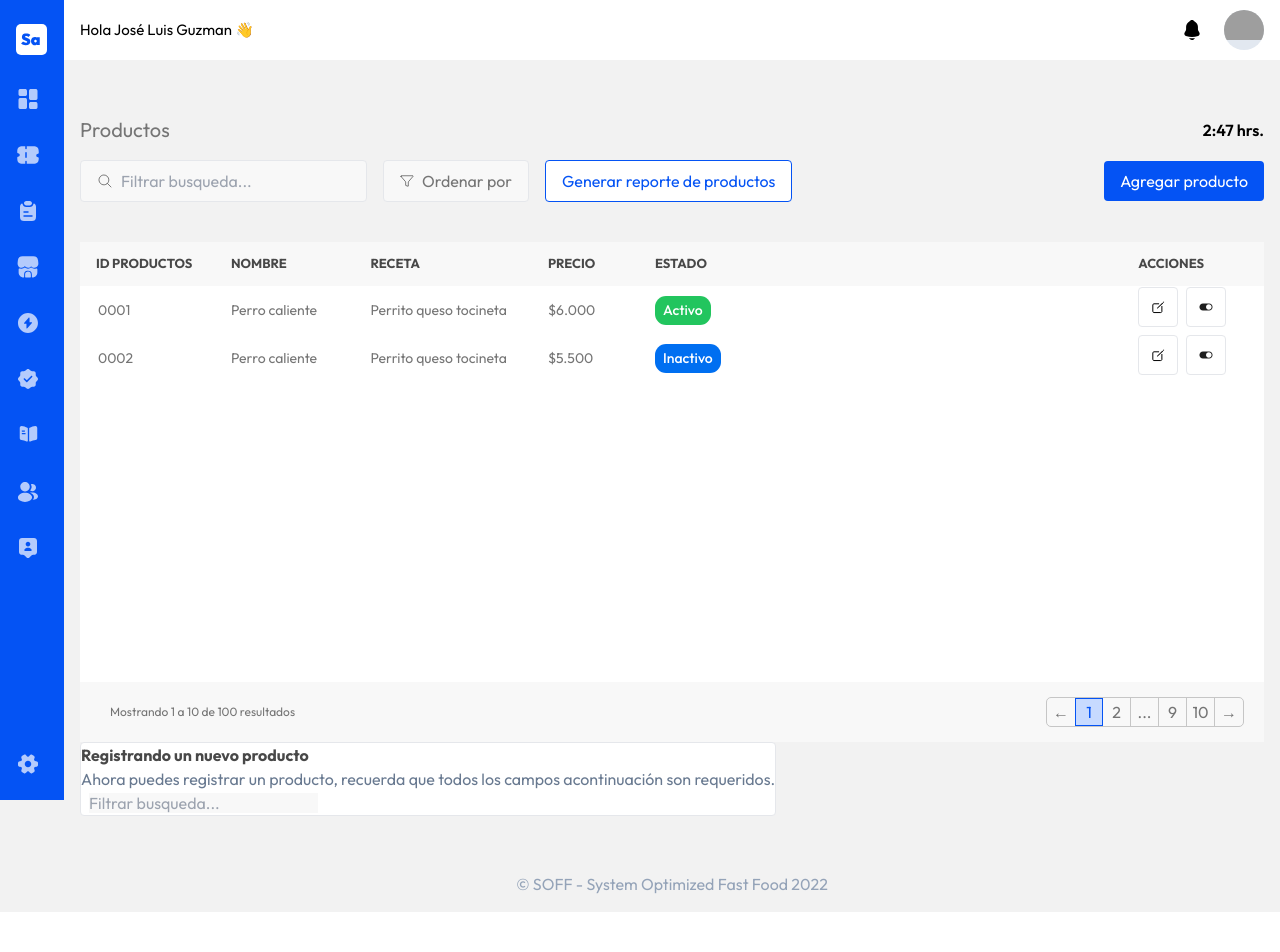
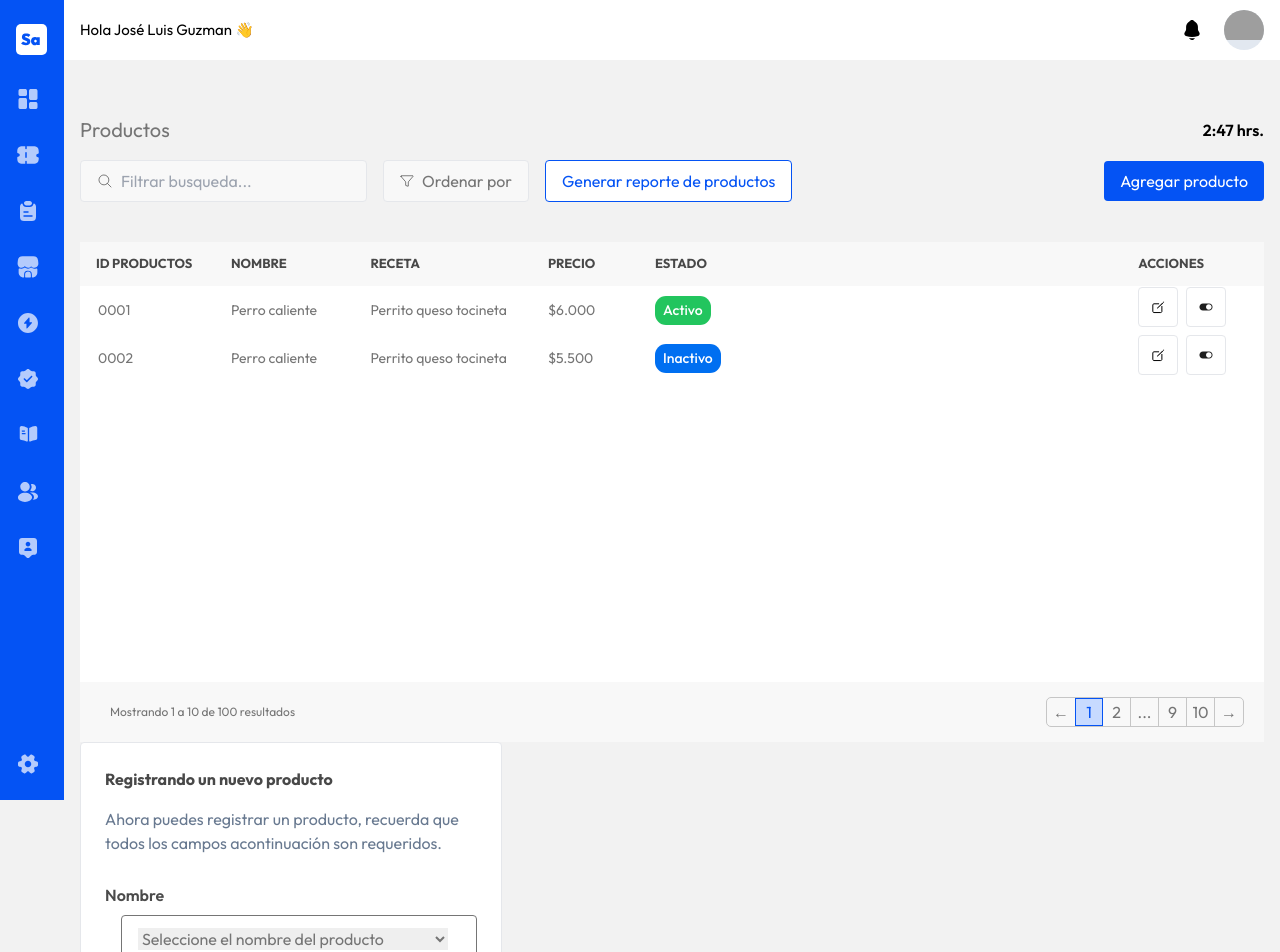
Before and after one commit to LuisM03/frontend_soff, a React (Create React App) app: page /productos in a window 1280 px wide. Shown: the top 952 px of the page. Before the commit the page ends 912 px from the top, so only its background shows below. Built offline with nearby package versions, Linux system fonts and the light colour scheme; grey boxes are pictures that could not be loaded.

Commit message:
actualizacion de la tabla

```diff
--- a/src/components/registro.jsx
+++ b/src/components/registro.jsx
@@ -2,10 +2,21 @@ export default function Registro(props){
     return(
         <div className="flex items-center sm:px-4 mb-10">
             <form className="">
-                <div className=" items-center text-[#484848] rounded border bg-[white]">
-                    <h1 className="text-[#484848]"> <strong>Registrando un nuevo producto</strong> </h1>
-                    <p className="text-[#687990]">Ahora puedes registrar un producto,
+                <div className=" items-center text-[#484848] rounded border bg-[white] w-[422px] p-6">
+                    <h1 className="text-[#484848] pb-4"> <strong>Registrando un nuevo producto</strong> </h1>
+                    <p className="text-[#687990] pb-7">Ahora puedes registrar un producto,
                     recuerda que todos los campos acontinuación son requeridos.</p>
+                    <div className="text-[#000000] opacity-[70%] font-semibold pb-2">
+                         <p > Nombre</p>
+                    </div>
+                    <div className="flex p-4 items-center ml-4 text-[#757575] rounded h-12 border border-solid border-1 border-[#757575]">
+                    <select className="pr-12">
+                        <option hidden selected>Seleccione el nombre del producto</option>
+                        <option value="">Perro caliente</option>
+                        <option value="">Hamburguesa</option>
+                        <option value="">Cubanos</option>
+                    </select>
+                </div>
                     <input id="" type="text"  placeholder="Filtrar busqueda..." className="outline-0 ml-2 bg-[#F8F8F8] h-full"/>
                 </div>
             </form>
--- a/src/components/tabla.jsx
+++ b/src/components/tablas/tabla.jsx
@@ -1,5 +1,5 @@
-import IconEye from "./icons/icon_eye"
-import IconToggle from "./icons/icon_toggle"
+import IconEye from "../icons/icon_eye"
+import IconToggle from "../icons/icon_toggle"
 
 export default function Tabla(props){
 
@@ -21,8 +21,12 @@ export default function Tabla(props){
             "metodo_pago": "Efectivo",
             "total": "$300.000",
             "estado": "inactivo"
+        },{
+
         }
     ]
+
+    const listHeaders = []
 
     return (
         <div className="max-w-[1400px] mx-auto sm:px-4" >
--- a/src/components/tablaProductos.jsx
+++ b/src/components/tablas/tablaProductos.jsx
@@ -1,5 +1,5 @@
-import IconToggle from "./icons/icon_toggle"
-import IconEdit from "./icons/icon_edit"
+import IconToggle from "../icons/icon_toggle"
+import IconEdit from "../icons/icon_edit"
 
 export default function TablaProductos(props){
 
--- a/src/components/tablaRecetas.jsx
+++ b/src/components/tablas/tablaRecetas.jsx
@@ -1,6 +1,6 @@
-import IconToggle from "./icons/icon_toggle"
-import IconEdit from "./icons/icon_edit"
-import IconEye from "./icons/icon_eye"
+import IconToggle from "../icons/icon_toggle"
+import IconEdit from "../icons/icon_edit"
+import IconEye from "../icons/icon_eye"
 
 export default function TablaRecetas(){
 
--- a/src/views/productos/productos.jsx
+++ b/src/views/productos/productos.jsx
@@ -3,7 +3,7 @@ import Cabecera from "../../components/cabecera"
 import Cuerpo from "../../components/cuerpo"
 import Filter from "../../components/filter"
 import Footer from "../../components/login_components/footer_login"
-import TablaProductos from "../../components/tablaProductos"
+import TablaProductos from "../../components/tablas/tablaProductos"
 import Registro from "../../components/registro"
 
 export default function Producto(){
--- a/src/views/providers.jsx
+++ b/src/views/providers.jsx
@@ -1,5 +1,5 @@
 import Sidebar from "../components/sidebar/sidebar"
-import Tabla from "../components/tabla"
+import Tabla from "../components/tablas/tabla"
 import Filter from "../components/filter"
 import Footer from "../components/login_components/footer_login"
 import Cuerpo from "../components/cuerpo"
--- a/src/views/recetas.jsx
+++ b/src/views/recetas.jsx
@@ -2,7 +2,7 @@ import Filter from "../components/filter"
 import Sidebar from "../components/sidebar/sidebar"
 import Cabecera from "../components/cabecera"
 import Cuerpo from "../components/cuerpo"
-import TablaRecetas from "../components/tablaRecetas"
+import TablaRecetas from "../components/tablas/tablaRecetas"
 import Footer from "../components/login_components/footer_login"
 
 export default function Receta(){
```
